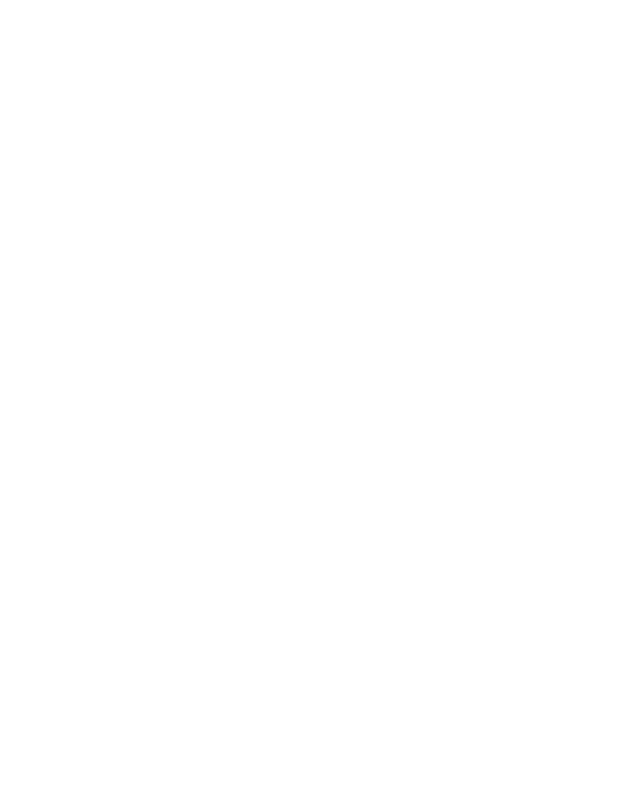
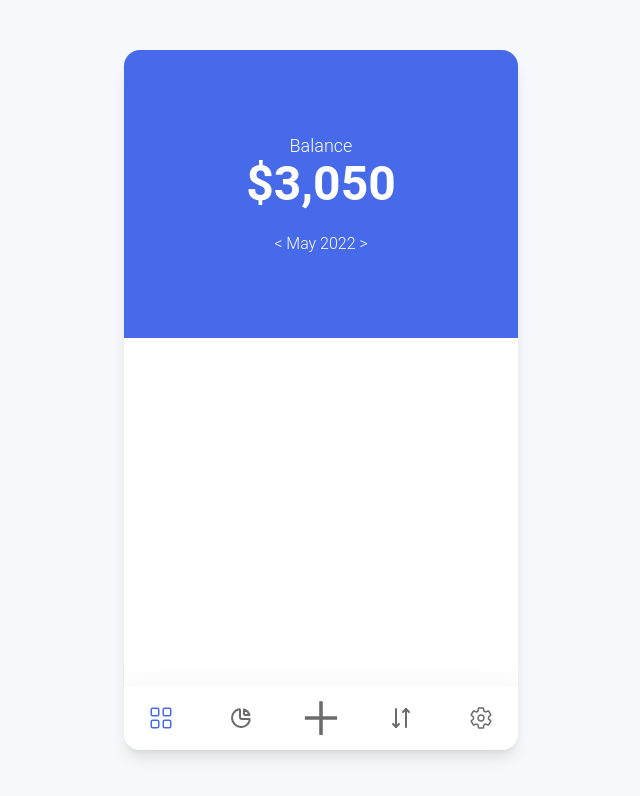
Before and after one commit to juanespinola05/t-finance-front, a React (Vite) app: page / in a window 1280 px wide. Shown: the top 796 px of the page, without its empty margins (319-959 px from the left). Built offline with nearby package versions, Linux system fonts and the light colour scheme.

Commit message:
render new components in app

```diff
--- a/src/App.tsx
+++ b/src/App.tsx
@@ -1,8 +1,17 @@
 import { ReactElement } from 'react'
+import Navbar from './components/Navbar'
+import Routing from './Routing'
 
 function App (): ReactElement {
   return (
-    <div />
+    <div className='app'>
+      <main className='mobile-only template'>
+        <div>
+          <Routing />
+        </div>
+        <Navbar />
+      </main>
+    </div>
   )
 }
 
```
